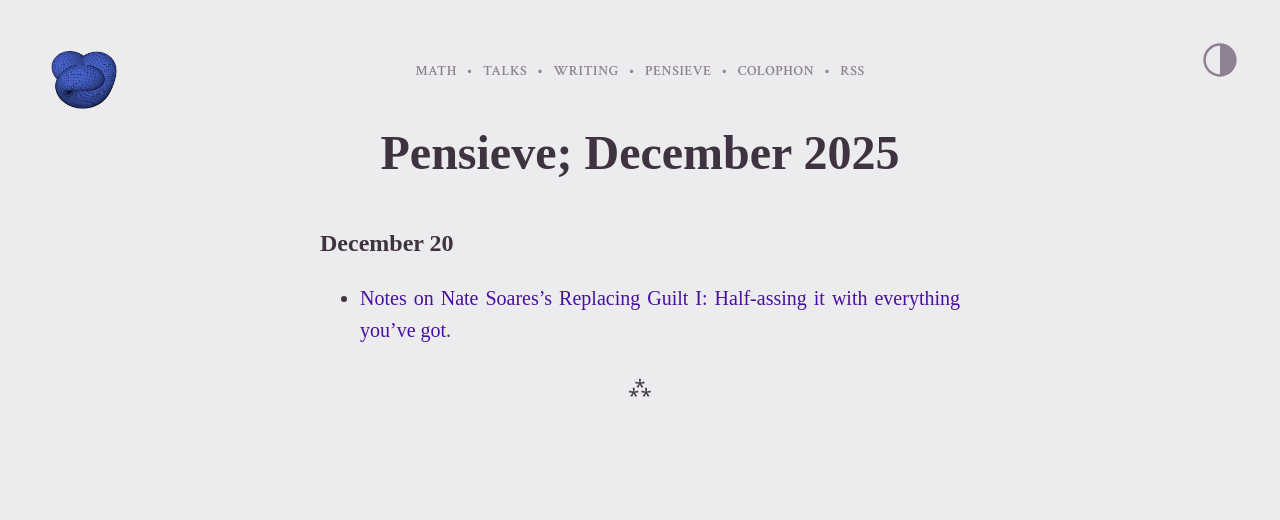
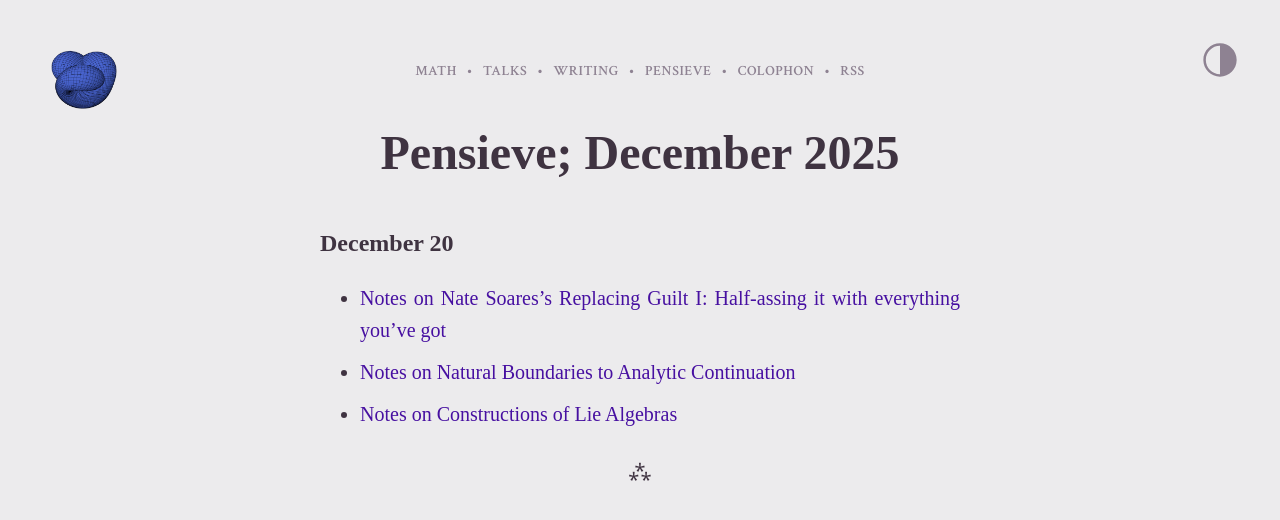
Before and after one commit to williamrygao/williamrygao.github.io, a Jekyll site: the page built from pensieve/2025-12/2025-12.md, in a window 1280 px wide. Shown: the top 520 px of the page. Built offline with Jekyll 4.4.1, drawn with Linux system fonts in a browser that asks for light colours.

```diff
--- a/pensieve/2025-12/2025-12.md
+++ b/pensieve/2025-12/2025-12.md
@@ -5,6 +5,9 @@ title: Pensieve; December 2025
 
 # Pensieve; December 2025
 ## December 20
-* <a href="/pensieve/2025-12/2025-12-20-replacing-guilt-i.html">Notes on Nate Soares's Replacing Guilt I: Half-assing it with everything you've got</a>.
+* [Notes on Nate Soares's Replacing Guilt I: Half-assing it with everything you've got](/pensieve/2025-12/2025-12-20-replacing-guilt-i.html)
+* [Notes on Natural Boundaries to Analytic Continuation](/pensieve/2025-12/2025-12-20-natural-boundaries.pdf)
+* [Notes on Constructions of Lie Algebras](/pensieve/2025-12/2025-12-20-lie-algebra-constructions.pdf)
+
 
 ---
```
Also changed, not shown: pensieve/2025-12/2025-12-20-replacing-guilt-i.md (+1 -0 lines), 3 other files.
